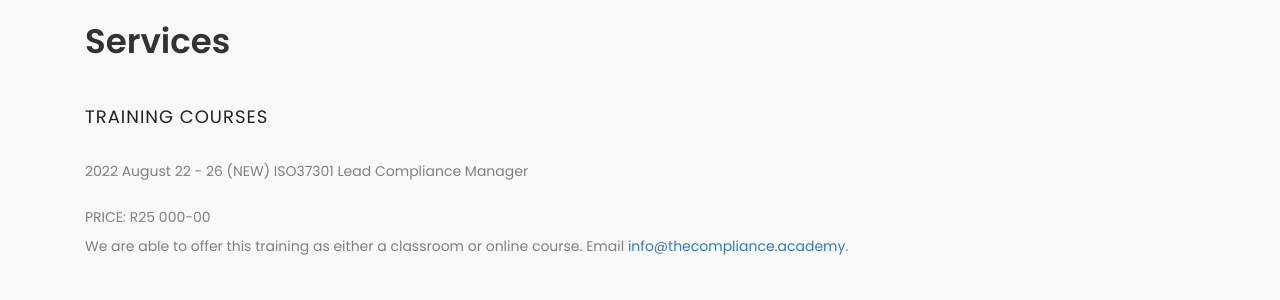
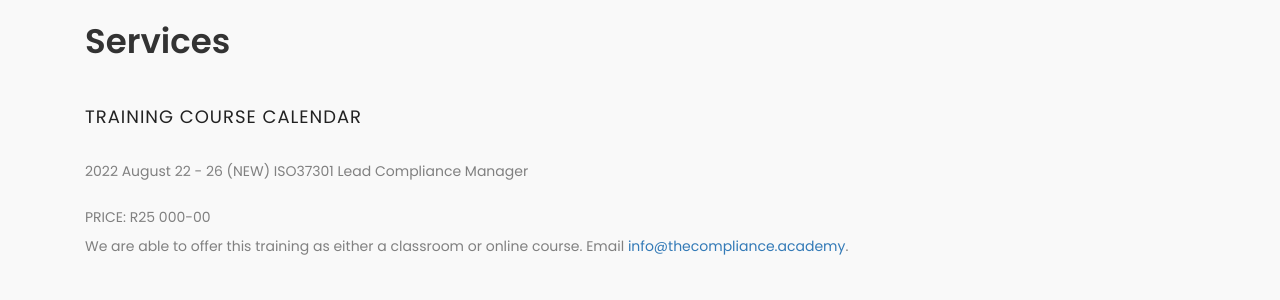
Before and after one commit to compliance-academy/compliance-academy.github.io, a Jekyll site: the page built from index.md, in a window 1280 px wide and 900 px high, scrolled down 1098 px. Shown: the part 156-456 px from the top of the window. Built offline with Jekyll 4.4.1, drawn with Linux system fonts in a browser that asks for light colours; nearby versions of some CDN libraries; some web fonts are replaced.

Commit message:
Update home.html

```diff
--- a/_layouts/home.html
+++ b/_layouts/home.html
@@ -96,7 +96,7 @@
               <div class="col-md-12">
                   <h1 class="wow fadeInUp" data-wow-delay="0.1s">Services</h1>
                   <div class="service-single">
-                      <h1 class="wow fadeInUp" data-wow-delay="0.1s">TRAINING COURSES</h1>
+                      <h1 class="wow fadeInUp" data-wow-delay="0.1s">TRAINING COURSE CALENDAR</h1>
 
                      </p>
                     <br>
```
